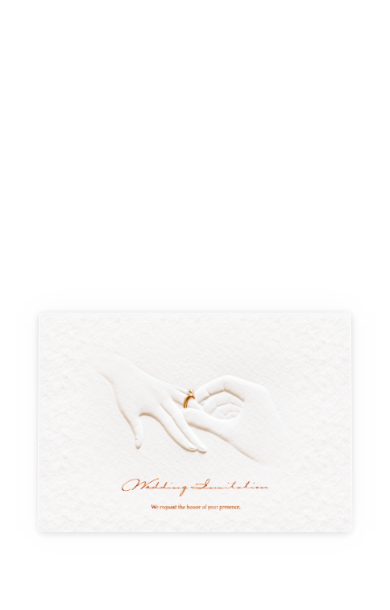
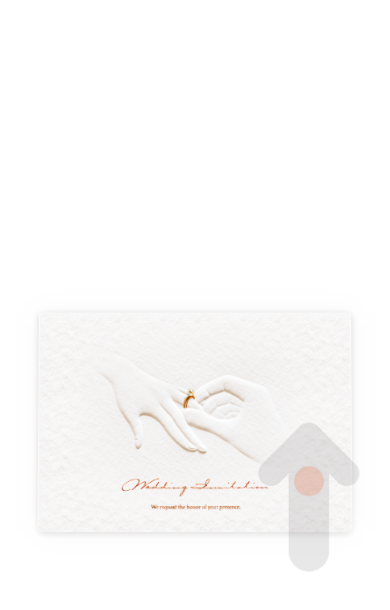
Before and after one commit to junbong/wedding220301, a Next.js app: page / in a window 390 px wide. Shown: the top 610 px of the page. Built offline with nearby package versions, Linux system fonts and the light colour scheme.

Commit message:
add: drawable arrow to card scene

```diff
--- a/scenes/SceneOne/SceneOne.module.scss
+++ b/scenes/SceneOne/SceneOne.module.scss
@@ -1,3 +1,82 @@
+@keyframes circleAnimation {
+  0% {
+    transform: translateY(0);
+  }
+
+  20% {
+    transform: translateY(-1px);
+  }
+
+  100% {
+    transform: translateY(-200px);
+    opacity: 0;
+  }
+}
+
+@keyframes hideAwayAnimation {
+  to {
+    opacity: 0;
+  }
+}
+
 .One {
   //background-color: antiquewhite;
 }
+
+.arrowForOpenWrapper {
+  position: absolute;
+  top: 50%;
+  right: 100px;
+  width: 205px;
+  height: 300px;
+
+  .arrowImage {
+    opacity: .1;
+  }
+
+  .drawableCircle {
+    position: absolute;
+    bottom: 15px;
+    right: 72px;
+    width: 60px;
+    height: 60px;
+    border-radius: 50%;
+    background: orangered;
+    opacity: .5;
+    animation-name: circleAnimation;
+    animation-duration: 1s;
+    animation-iteration-count: infinite;
+    animation-timing-function: ease-in-out;
+  }
+
+  &.hideAway {
+    animation: hideAwayAnimation;
+    animation-duration: 1s;
+    animation-timing-function: ease-in;
+    animation-fill-mode: forwards;
+    animation-iteration-count: 1;
+  }
+
+  @media only screen and (max-width: 767px) {
+    right: 30px;
+    width: 102.5px;
+    height: 150px;
+
+    @keyframes circleAnimation {
+      100% {
+        transform: translateY(-100px);
+        opacity: 0;
+      }
+    }
+
+    .drawableCircle {
+      position: absolute;
+      bottom: 9px;
+      right: 36px;
+      width: 30px;
+      height: 30px;
+      animation-name: circleAnimation;
+      animation-duration: .8s;
+    }
+  }
+}
--- a/scenes/SceneOne/SceneOne.tsx
+++ b/scenes/SceneOne/SceneOne.tsx
@@ -1,12 +1,12 @@
 import { useMemo } from 'react'
 import type { CSSProperties } from 'react'
 import classNames from 'classnames'
+import Image from 'next/image'
 
 import InvitationCard from '../../components/InvitationCard'
 import styles from './SceneOne.module.scss'
 
 const CARD_SIZE_BY_CONTAINER = 0.8
-const CARD_TRANSLATE_Y_BY_CONTAINER = 0.2
 const CARD_SCALE_TIMING_BY_OPENING = 0.5
 
 export interface SceneOneProps {
@@ -64,6 +64,22 @@ function SceneOne(
         wrapperWidth={wrapperWidth}
         opening={cardOpening}
       />
+
+      <div
+        className={classNames(styles.arrowForOpenWrapper, {
+          [styles.hideAway]: (cardOpening > 0),
+        })}
+      >
+        <Image
+          className={styles.arrowImage}
+          src="/images/arrow_with_drawable.png"
+          // width={205}
+          // height={300}
+          layout="fill"
+        />
+
+        <div className={styles.drawableCircle} />
+      </div>
     </div>
   )
 }
```
Also changed, not shown: public/images/arrow_with_drawable.png (added).
